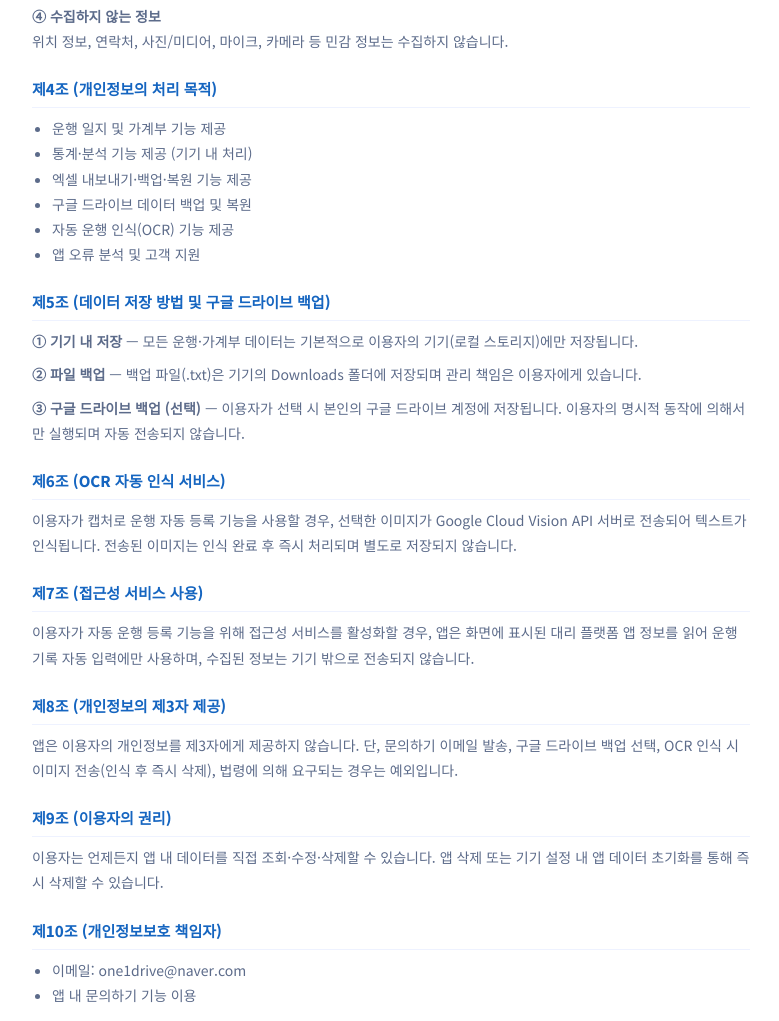
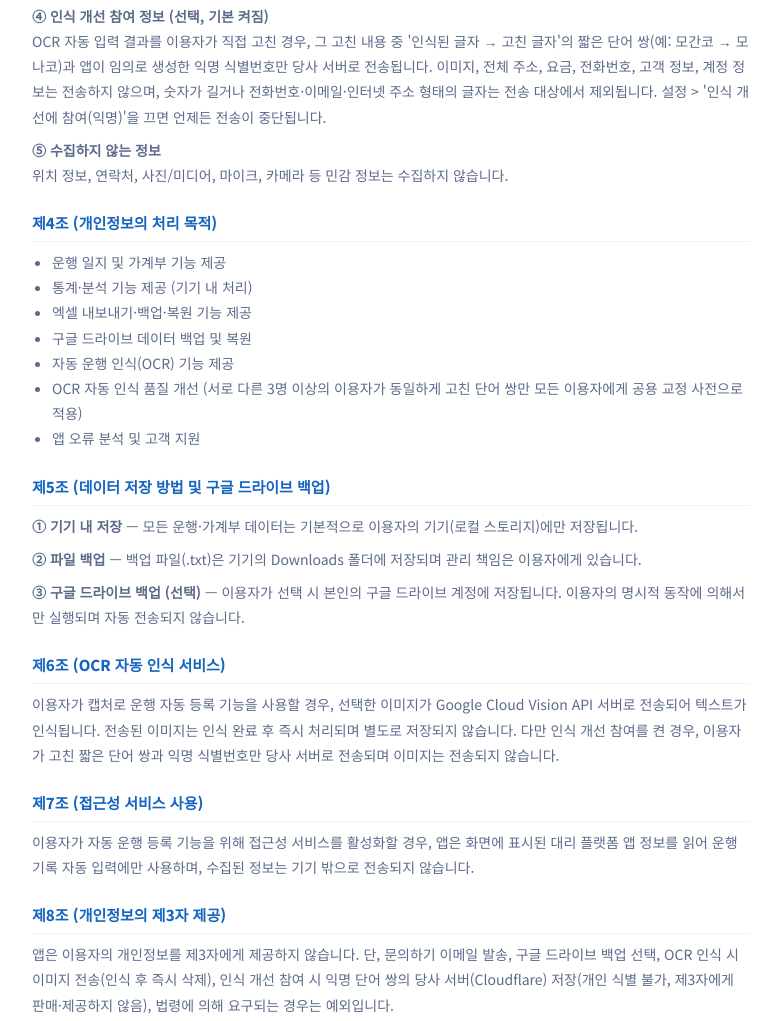
Before and after one commit to bkmobility/todaysdrive, a plain HTML site: page index.html in a window 1280 px wide. Shown: the part 7660-8681 px from the top of the page, without its empty margins (249-1028 px from the left). Drawn offline with Linux system fonts and the light colour scheme.

Commit message:
Add files via upload

```diff
--- a/index.html
+++ b/index.html
@@ -1024,7 +1024,7 @@ footer {
         <div class="faq-q" onclick="toggleFaq(this)">
           자동 인식이 안 될 때는 어떻게 하나요? <span class="arrow">▼</span>
         </div>
-        <div class="faq-a">2단계 하이브리드 방식으로 자동 전환됩니다. 접근성 서비스 → AI 이미지 분석 순서로 시도하며, 모두 실패 시 기존 방식으로 수동으로 직접 입력하실 수도 있습니다.</div>
+        <div class="faq-a">3단계 하이브리드 방식으로 자동 전환됩니다. 접근성 서비스 → Google Vision API → Claude AI 순서로 시도하며, 모두 실패 시 기존 Tesseract 방식으로 폴백됩니다. 수동으로 직접 입력하실 수도 있습니다.</div>
       </div>
       <div class="faq-item">
         <div class="faq-q" onclick="toggleFaq(this)">
@@ -1101,7 +1101,7 @@ footer {
       <p class="section-desc" style="margin:0 auto">오늘의 운행은 이용자의 개인정보를 소중히 여깁니다.</p>
     </div>
     <div class="privacy-content reveal">
-      <div class="privacy-date">📅 시행일: 2026년 1월 1일 &nbsp;|&nbsp; 최종 수정: 2026년 4월 21일</div>
+      <div class="privacy-date">📅 시행일: 2026년 1월 1일 &nbsp;|&nbsp; 최종 수정: 2026년 10월 13일</div>
 
       <h3>제1조 (목적)</h3>
       <p>'오늘의 운행'(이하 "앱")은 대리기사 운행 일지 관리 서비스를 제공하며, 이용자의 개인정보를 소중히 여깁니다. 본 방침은 앱이 수집·이용·보관·파기하는 개인정보의 처리에 관한 사항을 안내합니다.</p>
@@ -1120,7 +1120,8 @@ footer {
       <p><b>① 앱 사용 중 이용자가 직접 입력하는 정보</b><br>운행 출발지·도착지·경유지, 운행 날짜·시간, 요금·수수료·팁, 결제수단, 플랫폼 구분, 가계부 수입·지출 항목 등</p>
       <p><b>② 구글 계정 로그인 (선택)</b><br>구글 OAuth를 통한 로그인 시 구글 계정 이메일 주소 및 사용자 이름이 앱 내 로그인 정보로 표시됩니다. 해당 정보는 기기 내에서만 사용됩니다.</p>
       <p><b>③ 기기 정보 (문의 시 제공)</b><br>문의하기 기능 이용 시 앱 버전, 기기 모델명, 제조사, Android OS 버전이 이메일 본문에 자동 포함됩니다.</p>
-      <p><b>④ 수집하지 않는 정보</b><br>위치 정보, 연락처, 사진/미디어, 마이크, 카메라 등 민감 정보는 수집하지 않습니다.</p>
+      <p><b>④ 인식 개선 참여 정보 (선택, 기본 켜짐)</b><br>OCR 자동 입력 결과를 이용자가 직접 고친 경우, 그 고친 내용 중 '인식된 글자 → 고친 글자'의 짧은 단어 쌍(예: 모간코 → 모나코)과 앱이 임의로 생성한 익명 식별번호만 당사 서버로 전송됩니다. 이미지, 전체 주소, 요금, 전화번호, 고객 정보, 계정 정보는 전송하지 않으며, 숫자가 길거나 전화번호·이메일·인터넷 주소 형태의 글자는 전송 대상에서 제외됩니다. 설정 &gt; '인식 개선에 참여(익명)'을 끄면 언제든 전송이 중단됩니다.</p>
+      <p><b>⑤ 수집하지 않는 정보</b><br>위치 정보, 연락처, 사진/미디어, 마이크, 카메라 등 민감 정보는 수집하지 않습니다.</p>
 
       <h3>제4조 (개인정보의 처리 목적)</h3>
       <ul>
@@ -1129,6 +1130,7 @@ footer {
         <li>엑셀 내보내기·백업·복원 기능 제공</li>
         <li>구글 드라이브 데이터 백업 및 복원</li>
         <li>자동 운행 인식(OCR) 기능 제공</li>
+        <li>OCR 자동 인식 품질 개선 (서로 다른 3명 이상의 이용자가 동일하게 고친 단어 쌍만 모든 이용자에게 공용 교정 사전으로 적용)</li>
         <li>앱 오류 분석 및 고객 지원</li>
       </ul>
 
@@ -1138,13 +1140,13 @@ footer {
       <p><b>③ 구글 드라이브 백업 (선택)</b> — 이용자가 선택 시 본인의 구글 드라이브 계정에 저장됩니다. 이용자의 명시적 동작에 의해서만 실행되며 자동 전송되지 않습니다.</p>
 
       <h3>제6조 (OCR 자동 인식 서비스)</h3>
-      <p>이용자가 캡처로 운행 자동 등록 기능을 사용할 경우, 선택한 이미지가 Google Cloud Vision API 서버로 전송되어 텍스트가 인식됩니다. 전송된 이미지는 인식 완료 후 즉시 처리되며 별도로 저장되지 않습니다.</p>
+      <p>이용자가 캡처로 운행 자동 등록 기능을 사용할 경우, 선택한 이미지가 Google Cloud Vision API 서버로 전송되어 텍스트가 인식됩니다. 전송된 이미지는 인식 완료 후 즉시 처리되며 별도로 저장되지 않습니다. 다만 인식 개선 참여를 켠 경우, 이용자가 고친 짧은 단어 쌍과 익명 식별번호만 당사 서버로 전송되며 이미지는 전송되지 않습니다.</p>
 
       <h3>제7조 (접근성 서비스 사용)</h3>
       <p>이용자가 자동 운행 등록 기능을 위해 접근성 서비스를 활성화할 경우, 앱은 화면에 표시된 대리 플랫폼 앱 정보를 읽어 운행 기록 자동 입력에만 사용하며, 수집된 정보는 기기 밖으로 전송되지 않습니다.</p>
 
       <h3>제8조 (개인정보의 제3자 제공)</h3>
-      <p>앱은 이용자의 개인정보를 제3자에게 제공하지 않습니다. 단, 문의하기 이메일 발송, 구글 드라이브 백업 선택, OCR 인식 시 이미지 전송(인식 후 즉시 삭제), 법령에 의해 요구되는 경우는 예외입니다.</p>
+      <p>앱은 이용자의 개인정보를 제3자에게 제공하지 않습니다. 단, 문의하기 이메일 발송, 구글 드라이브 백업 선택, OCR 인식 시 이미지 전송(인식 후 즉시 삭제), 인식 개선 참여 시 익명 단어 쌍의 당사 서버(Cloudflare) 저장(개인 식별 불가, 제3자에게 판매·제공하지 않음), 법령에 의해 요구되는 경우는 예외입니다.</p>
 
       <h3>제9조 (이용자의 권리)</h3>
       <p>이용자는 언제든지 앱 내 데이터를 직접 조회·수정·삭제할 수 있습니다. 앱 삭제 또는 기기 설정 내 앱 데이터 초기화를 통해 즉시 삭제할 수 있습니다.</p>
@@ -1157,6 +1159,7 @@ footer {
 
       <h3>제11조 (방침의 변경)</h3>
       <p>본 방침이 변경될 경우 앱 내 공지사항을 통해 사전 안내합니다. 변경된 방침은 공지한 날로부터 효력이 발생합니다.</p>
+      <p>• 2026.10.13 : OCR 인식 개선을 위한 익명 교정 단어 쌍 수집(선택) 항목 추가</p>
     </div>
   </div>
 </section>
```
